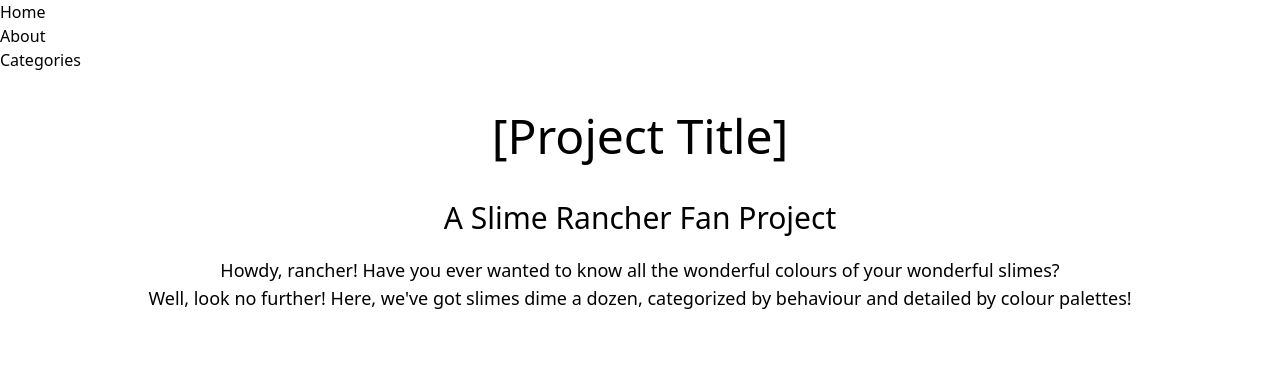
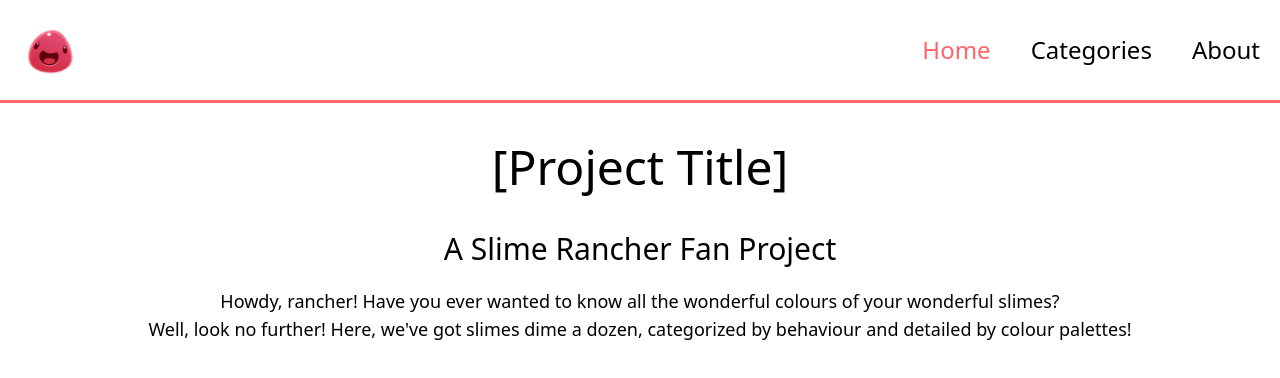
Before and after one commit to curiousConductor49/iota-index, a React (Vite) app: page / in a window 1280 px wide. Shown: the top 378 px of the page. Built offline with nearby package versions, Linux system fonts and the light colour scheme.

Commit message:
Build out navbar and replace link with navlink

```diff
--- a/src/components/Navbar.jsx
+++ b/src/components/Navbar.jsx
@@ -1,11 +1,12 @@
-import { Link } from 'react-router'
+import { NavLink } from 'react-router'
 
 function Navbar() {
     return (
-        <ul>
-            <li><Link to="/">Home</Link></li>
-            <li><Link to="/about">About</Link></li>
-            <li><Link to="/categories">Categories</Link></li>
+        <ul className="border-b-3 border-red-400 font-sans text-2xl flex items-center gap-10 p-5">
+            <li className="mr-auto"><NavLink to="/"><img src="src/assets/images/docile/Pink_Slime.png" className="h-[60px] w-[60px]"/></NavLink></li>
+            <li><NavLink to="/" className={({ isActive }) => isActive ? "text-red-400" : "text-black" }>Home</NavLink></li>
+            <li><NavLink to="/categories" className={({ isActive }) => isActive ? "text-red-400" : "text-black" }>Categories</NavLink></li>
+            <li><NavLink to="/about" className={({ isActive }) => isActive ? "text-red-400" : "text-black" }>About</NavLink></li>
         </ul>
     );
 }
```
